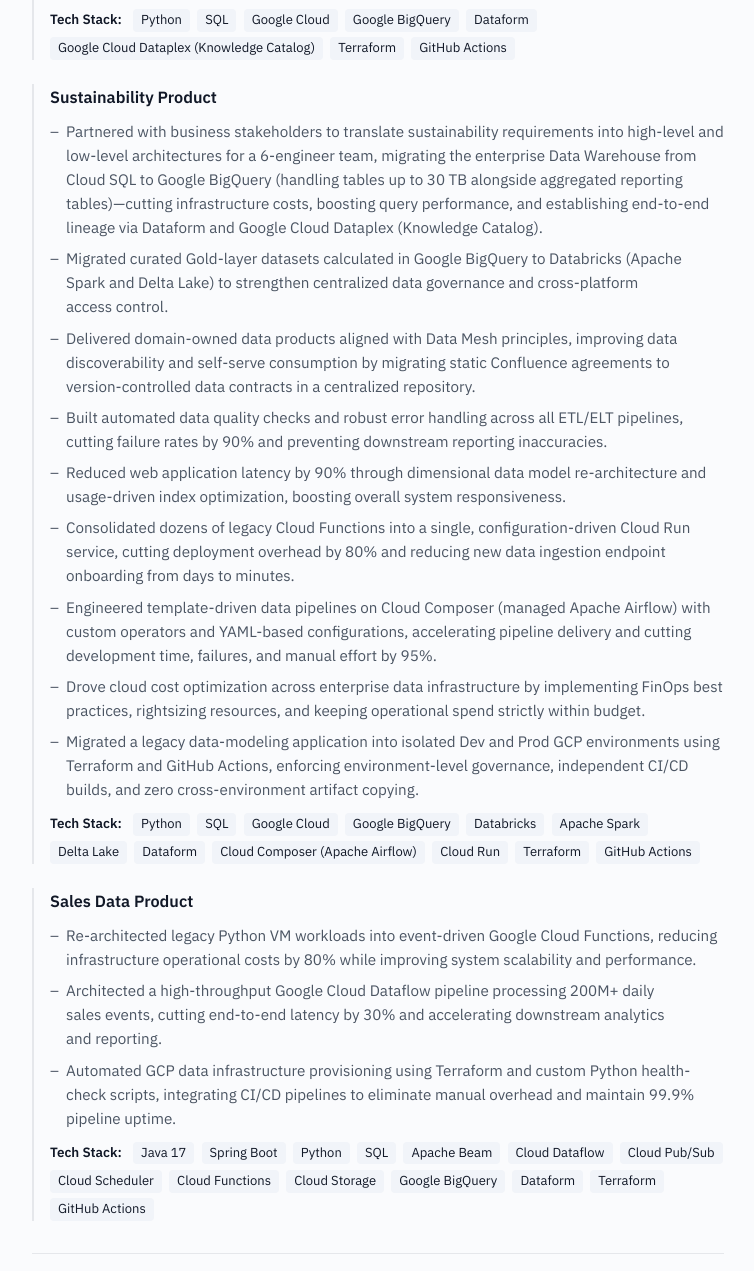
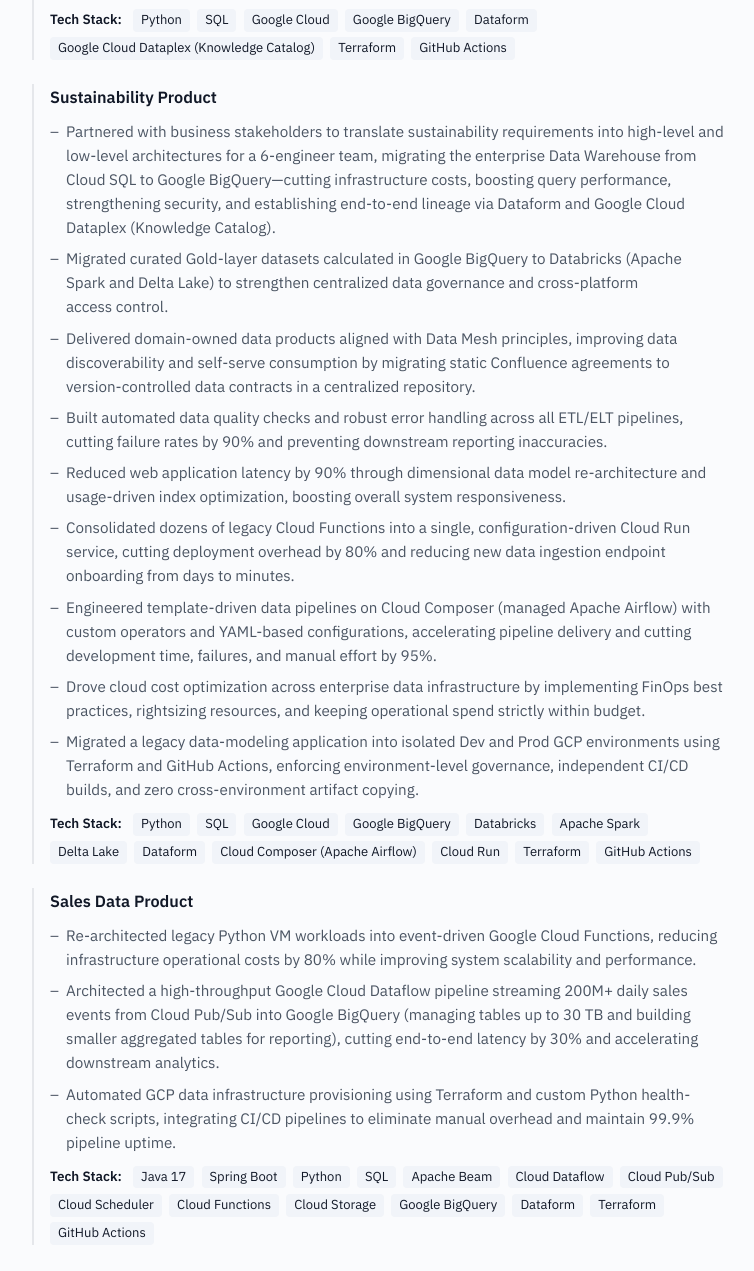
Before and after one commit to robert-gherlan/robert-gherlan.github.io, a plain HTML site: page resume.html in a window 1280 px wide. Shown: the part 2579-3850 px from the top of the page, without its empty margins (376-1130 px from the left). Drawn offline with Linux system fonts and the light colour scheme.

Commit message:
Pushed some more fixes.

```diff
--- a/resume.html
+++ b/resume.html
@@ -408,9 +408,9 @@
                                         <li>
                                             Partnered with business stakeholders to translate sustainability requirements into high-level
                                             and low-level architectures for a 6-engineer team, migrating the enterprise Data Warehouse from
-                                            Cloud SQL to Google BigQuery (handling tables up to 30&nbsp;TB alongside aggregated reporting
-                                            tables)&mdash;cutting infrastructure costs, boosting query performance, and establishing
-                                            end-to-end lineage via Dataform and Google Cloud Dataplex (Knowledge Catalog).
+                                            Cloud SQL to Google BigQuery&mdash;cutting infrastructure costs, boosting query performance,
+                                            strengthening security, and establishing end-to-end lineage via Dataform and Google Cloud
+                                            Dataplex (Knowledge Catalog).
                                         </li>
                                         <li>
                                             Migrated curated Gold-layer datasets calculated in Google BigQuery to Databricks (Apache Spark
@@ -474,8 +474,10 @@
                                             infrastructure operational costs by 80% while improving system scalability and performance.
                                         </li>
                                         <li>
-                                            Architected a high-throughput Google Cloud Dataflow pipeline processing 200M+&nbsp;daily sales events,
-                                            cutting end-to-end latency by 30% and accelerating downstream analytics and reporting.
+                                            Architected a high-throughput Google Cloud Dataflow pipeline streaming 200M+&nbsp;daily sales
+                                            events from Cloud Pub/Sub into Google BigQuery (managing tables up to 30&nbsp;TB and building
+                                            smaller aggregated tables for reporting), cutting end-to-end latency by 30% and accelerating
+                                            downstream analytics.
                                         </li>
                                         <li>
                                             Automated GCP data infrastructure provisioning using Terraform and custom Python health-check scripts,
```
Also changed, not shown: index.html (+5 -5 lines).
